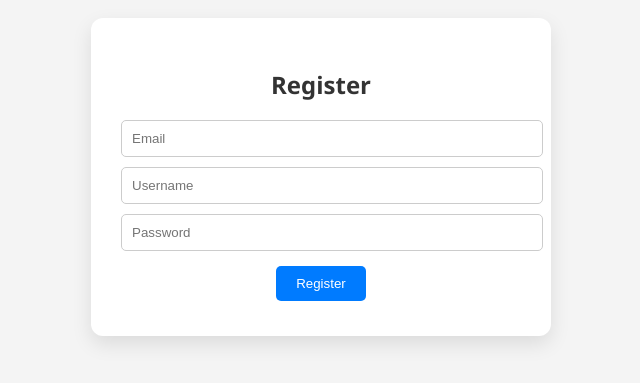
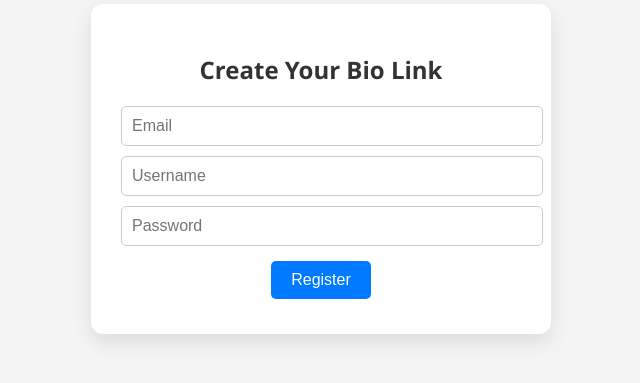
Before and after one commit to N2RSolaceDev/hostnet2, a website: page public/register.html in a window 1280 px wide. Shown: the part 251-634 px from the top of the page, without its empty margins (319-959 px from the left). Drawn offline with Linux system fonts and the light colour scheme.

Commit message:
Update register.html

```diff
--- a/public/register.html
+++ b/public/register.html
@@ -13,6 +13,7 @@
       justify-content: center;
       align-items: center;
       height: 100vh;
+      margin: 0;
       padding: 20px;
     }
 
@@ -33,6 +34,7 @@
       padding: 10px;
       border-radius: 5px;
       border: 1px solid #ccc;
+      font-size: 16px;
     }
 
     button {
@@ -42,13 +44,18 @@
       border-radius: 5px;
       background-color: #007bff;
       color: white;
+      font-size: 16px;
       cursor: pointer;
+    }
+
+    h2 {
+      margin-bottom: 20px;
     }
   </style>
 </head>
 <body>
   <div class="container">
-    <h2>Register</h2>
+    <h2>Create Your Bio Link</h2>
     <input type="email" id="email" placeholder="Email" required/>
     <input type="text" id="username" placeholder="Username" required/>
     <input type="password" id="password" placeholder="Password" required/>
@@ -67,7 +74,8 @@
         body: JSON.stringify({ email, username, password }),
       });
 
-      alert(await res.text());
+      const text = await res.text();
+      alert(text);
     }
   </script>
 </body>
```
